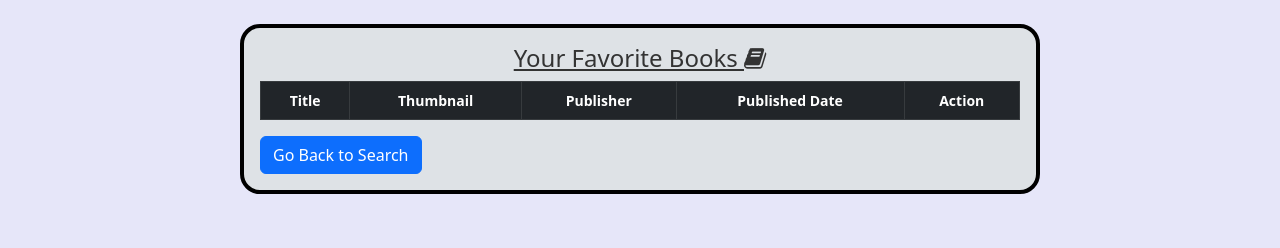
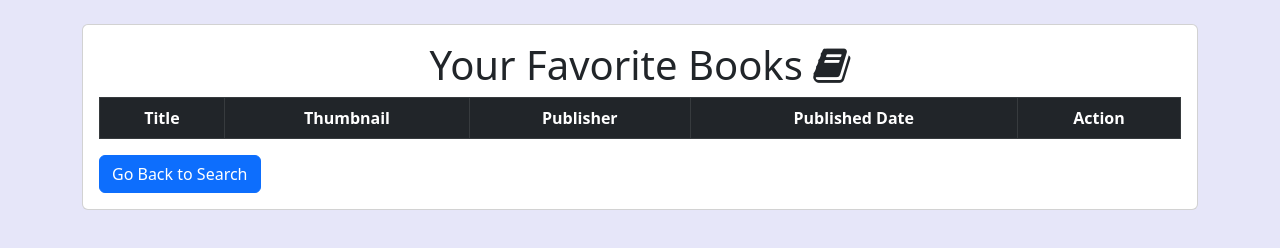
Before and after one commit to tal6203/API-Libary, a website: page static/favorites_books.html in a window 1280 px wide. Drawn offline with nearby package versions, Linux system fonts and the light colour scheme.

Commit message:
Update favorites_books.css

```diff
--- a/static/favorites_books.css
+++ b/static/favorites_books.css
@@ -1,25 +1,34 @@
 body {
-    background-image: url("./img/background.jpg");
-    background-size: cover;
-  }
-  .card.card-custom {
-    background-color: #dee2e6;
-    max-width: 800px;
-    border: 4px solid black;
-    border-radius: 20px;
-    margin: 0 auto;
+  color: #333;
+  font-family: 'Open Sans', sans-serif;
 }
 
-  .card-title {
-    text-align: center;
-    font-size: 24px;
-    color: #333;
-    margin-bottom: 20px;
-    text-decoration: underline;
+.background-card {
+  color: white;
+  border: none;
+  border-radius: 10px;
+  background-image: linear-gradient(to left, #c030f3, #a630f4, #8931f4, #6633f4, #3035f3);
+  padding: 20px;
+  margin-top: 20px;
 }
 
 .table th,
 .table td {
+  justify-content: center;
   text-align: center;
-    font-size: 14px;
 }
+
+.btn {
+  font-weight: bold;
+}
+
+
+table img {
+  width: 100px; /* Adjust the thumbnail size */
+}
+
+.btn-danger { /* Enhancing the delete button */
+  border-color: #ff3860;
+  color: #fff;
+  background-color: #ff3860;
+}
```
Lines whose indentation alone changed are shown as unchanged.
